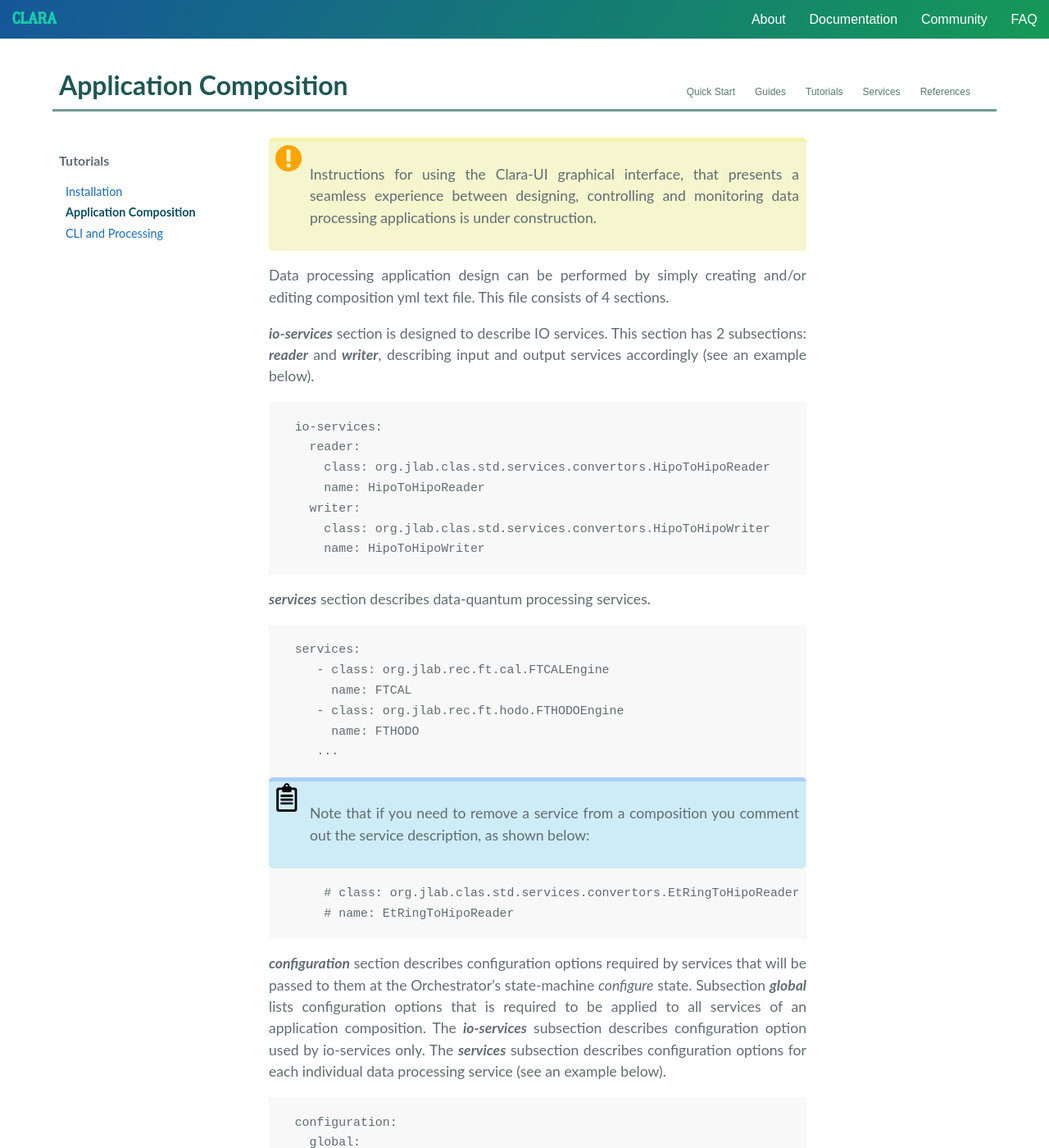
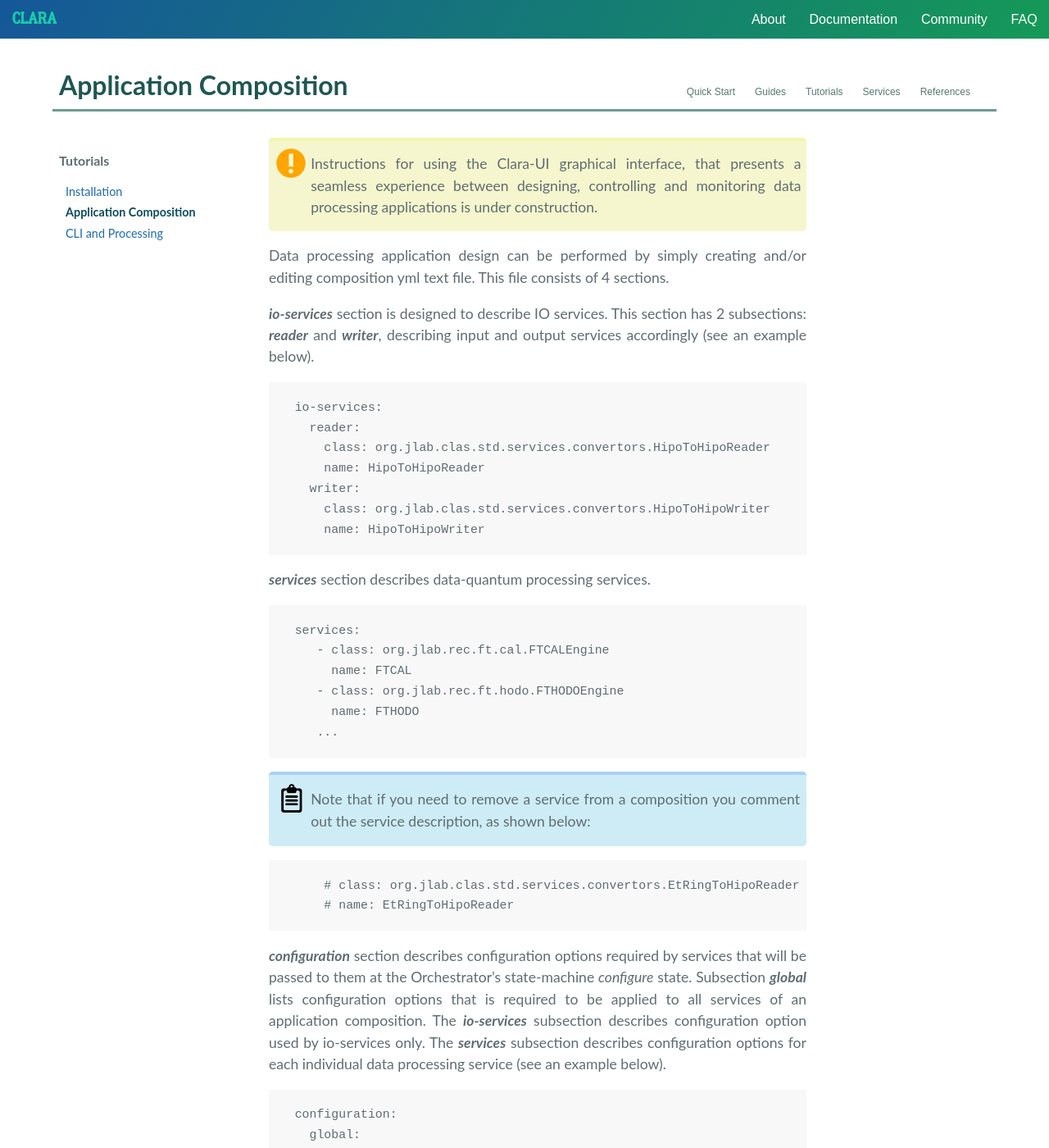
Before and after one commit to JeffersonLab/clara-docs, a Jekyll site: the page built from docs/tutorials/composition.md, in a window 1280 px wide and 1400 px high. Shown: the whole window at 82% size. Built offline with Jekyll 4.4.1, drawn with Linux system fonts in a browser that asks for light colours; nearby versions of some CDN libraries.

Commit message:
Update CSS for admonitions

```diff
--- a/assets/css/cayman.css
+++ b/assets/css/cayman.css
@@ -747,26 +747,26 @@ table {
 .note,
 .info {
   background-color: #CEECF5;
-  border-top: 5px solid #A9D0F5;
+  border-top: 0.3rem solid #A9D0F5;
   border-radius: 0.3rem;
   background-image: url('../images/note.png');
-  background-size: 35px 35px;
+  background-size: 2em 2em;
   background-repeat: no-repeat;
-  background-position: 3px 2px;
-  padding: 9px;
-  padding-left: 50px;
+  background-position: 0.5em 0.6em;
+  padding: 0.5rem;
+  padding-left: 3.2rem;
   display: block;
 }
 .warning {
   background-color: #F5F6CE;
-  border-top: 5px solid #F2F5A9;
+  border-top: 0.3rem solid #F2F5A9;
   border-radius: 0.3rem;
   background-image: url('../images/warning.png');
-  background-size: 40px 40px;
+  background-size: 2.5em 2.5em;
   background-repeat: no-repeat;
-  background-position: 4px 0;
-  padding: 9px;
-  padding-left: 50px;
+  background-position: 0.3rem 0.32rem;
+  padding: 0.4rem;
+  padding-left: 3.2rem;
   display: block;
 }
 .danger {
@@ -774,12 +774,17 @@ table {
   border-top: 5px solid #F78181;
   border-radius: 0.3rem;
   background-image: url('../images/danger.png');
-  background-size: 35px 35px;
+  background-size: 2.5em 2.5em;
   background-repeat: no-repeat;
-  background-position: 2px 0;
-  padding: 5.5px;
-  padding-left: 40px;
+  background-position: 0.3rem 0.3rem;
+  padding: 0.5rem;
+  padding-left: 3.2rem;
   display: block;
+}
+.admonition + .admonition,
+.highlighter-rouge + .admonition,
+.admonition + .highlighter-rouge {
+  margin-top: 1em;
 }
 
 /* Download links */
@@ -849,10 +854,11 @@ table {
   padding: 0.1em 0.3em;
   overflow: auto;
 }
-.note code,
-.info code,
-.warning code,
-.danger code {
+.admonition p {
+  margin-top: 0.5em;
+  margin-bottom: 0.5em;
+}
+.admonition code {
   background-color: inherit;
 }
 .scrolling-pre pre {
```
